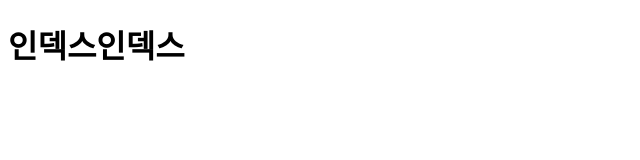
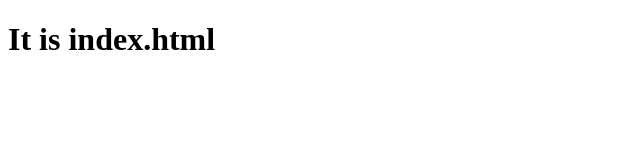
Before and after one commit to ashnamuh/serverless-s3-static, a website: page public/index.html in a window 1280 px wide. Shown: the whole page, without its empty margins (0-640 px from the left). Drawn offline with Linux system fonts and the light colour scheme.

Commit message:
english translation

```diff
--- a/public/index.html
+++ b/public/index.html
@@ -5,6 +5,6 @@
     <meta charset="utf-8">
   </head>
   <body>
-    <h1>인덱스인덱스</>
+    <h1>It is index.html</h1>
   </body>
 </html>
```
